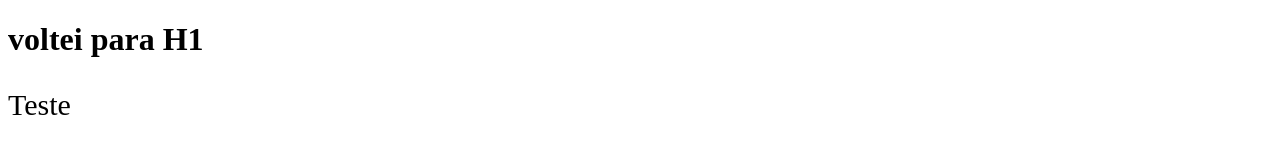
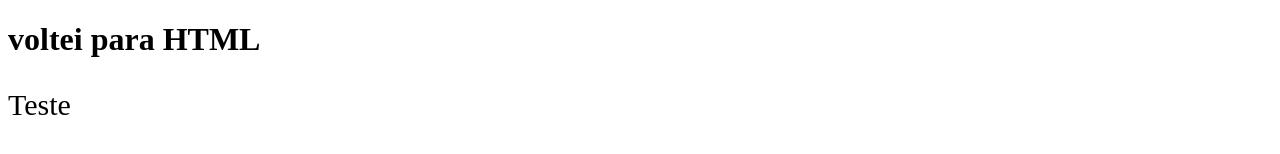
Before and after one commit to raphaelratuczne/site-gatinho, a plain HTML site: page index.html in a window 1280 px wide. Shown: the top 154 px of the page. Drawn offline with Linux system fonts and the light colour scheme.

Commit message:
voltei de volta outra vez para html

```diff
--- a/index.html
+++ b/index.html
@@ -11,7 +11,7 @@
 
 <body>
   <div> <!--inicio do conteudo-->
-    <h1>voltei para H1</h1>
+    <h1>voltei para HTML</h1>
     <p style="font-size: 30px;">Teste</p>
     <h3>titulo</h3>
     <a href="pages/tags.html">tags</a>
```
